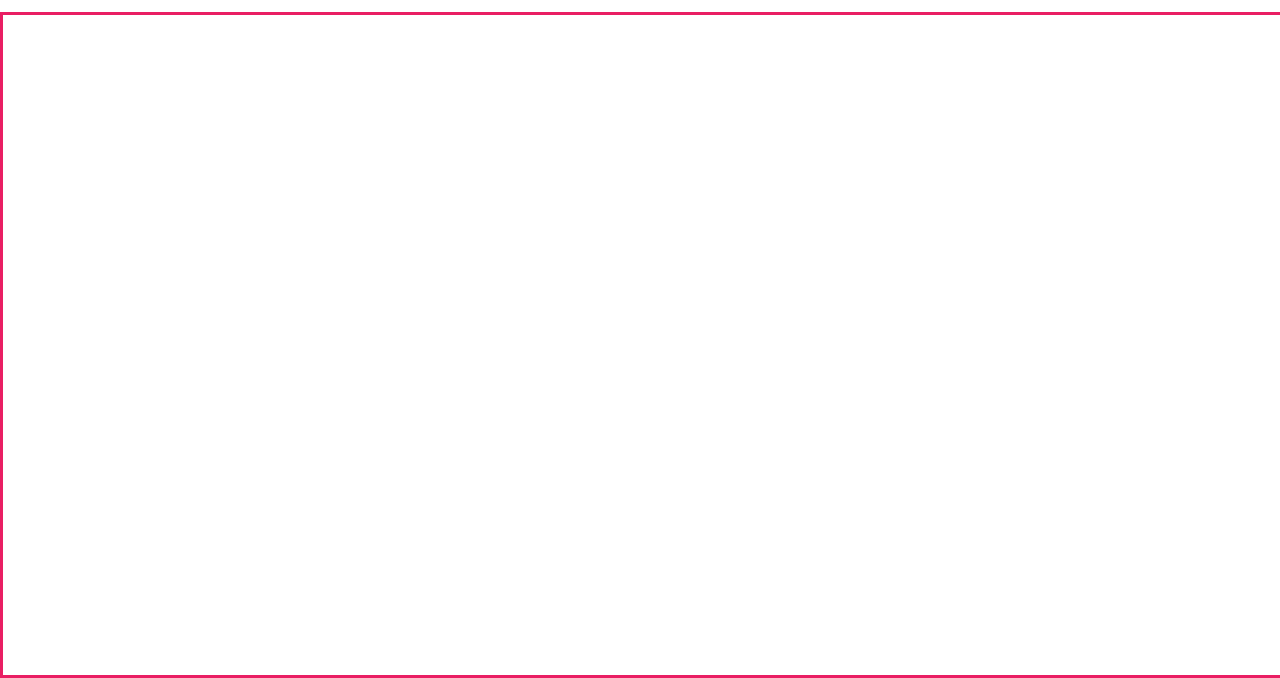
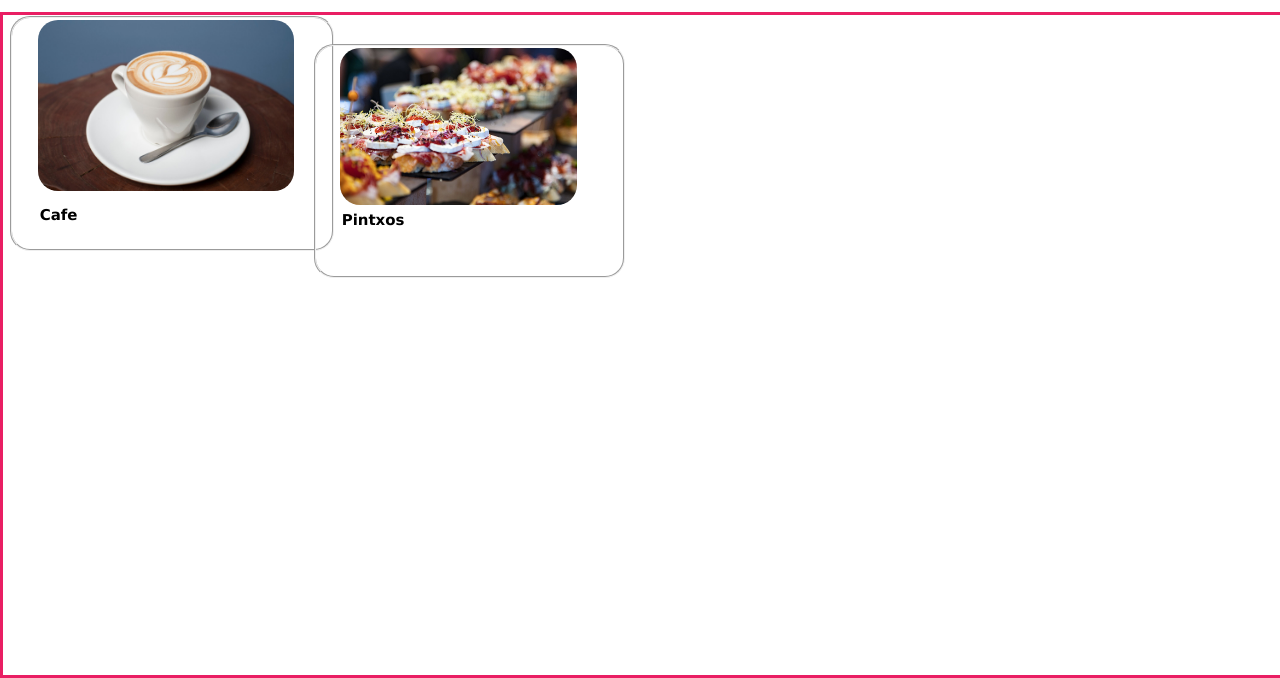
Before and after one commit to infabeti/Reto2-Otazua-Lucho, a plain HTML site: page locales/fervi.html in a window 1280 px wide. Shown: the part 188-866 px from the top of the page. Drawn offline with Linux system fonts and the light colour scheme.

Commit message:
productos añadidos en bares y cafeterias

```diff
--- a/locales/fervi.html
+++ b/locales/fervi.html
@@ -32,7 +32,14 @@
 			<tbody>
 				<tr>
 					<td>
-
+						<fieldset class="prod1">
+							<img src="../src/img/productos/cafe.jpg" class="prod1">
+							<h3 class="prod1l">Cafe</h3>
+						</fieldset>
+						<fieldset class="prod2">
+							<img src="../src/img/productos/pintxos.jpg" class="prod2">
+							<h3 class="prod2l">Pintxos</h3>
+						</fieldset>
 					</td>
 				</tr>
 			</tbody>
--- a/src/css/barpresley.css
+++ b/src/css/barpresley.css
@@ -116,3 +116,28 @@ fieldset.prod1 {
 	padding: 0;
 	margin-left: 2%;
 }
+
+.prod2 {
+	display: inline-block;
+	margin-top: 0.5%;
+	margin-left: 8%;
+	align-content: left;
+	width: 77%;
+	left: 45%;
+	border-radius: 20px;
+}
+
+.prod2l {
+	margin-left: 8.5%;
+	margin-top: 1%;
+}
+
+fieldset.prod2 {
+	top: 29%;
+	position: absolute;
+	width: 24em;
+	height: 18em;
+	margin: 0;
+	padding: 0;
+	left: 24.5%;
+}
--- a/src/css/ermita.css
+++ b/src/css/ermita.css
@@ -92,3 +92,52 @@ body {
 	background-color: #EC407A;
 	border: 2px solid #E91E63;
 }
+
+.prod1 {
+	display: block;
+	margin-top: 0.5%;
+	margin-left: 8%;
+	align-content: left;
+	width: 80%;
+	left: 55%;
+	border-radius: 20px;
+}
+
+.prod1l {
+	margin-left: 8.5%;
+}
+
+fieldset.prod1 {
+	margin-top: 1%;
+	display: block;
+	width: 25em;
+	height: 18em;
+	margin: 0;
+	padding: 0;
+	margin-left: 2%;
+}
+
+.prod2 {
+	display: inline-block;
+	margin-top: 0.5%;
+	margin-left: 8%;
+	align-content: left;
+	width: 77%;
+	left: 45%;
+	border-radius: 20px;
+}
+
+.prod2l {
+	margin-left: 8.5%;
+	margin-top: 1%;
+}
+
+fieldset.prod2 {
+	top: 29%;
+	position: absolute;
+	width: 24em;
+	height: 18em;
+	margin: 0;
+	padding: 0;
+	left: 24.5%;
+}
--- a/src/css/fervi.css
+++ b/src/css/fervi.css
@@ -92,3 +92,52 @@ body {
 	background-color: #EC407A;
 	border: 2px solid #E91E63;
 }
+
+.prod1 {
+	display: block;
+	margin-top: 0.5%;
+	margin-left: 8%;
+	align-content: left;
+	width: 80%;
+	left: 55%;
+	border-radius: 20px;
+}
+
+.prod1l {
+	margin-left: 8.5%;
+}
+
+fieldset.prod1 {
+	margin-top: 1%;
+	display: block;
+	width: 25em;
+	height: 18em;
+	margin: 0;
+	padding: 0;
+	margin-left: 2%;
+}
+
+.prod2 {
+	display: inline-block;
+	margin-top: 0.5%;
+	margin-left: 8%;
+	align-content: left;
+	width: 77%;
+	left: 45%;
+	border-radius: 20px;
+}
+
+.prod2l {
+	margin-left: 8.5%;
+	margin-top: 1%;
+}
+
+fieldset.prod2 {
+	top: 29%;
+	position: absolute;
+	width: 24em;
+	height: 18em;
+	margin: 0;
+	padding: 0;
+	left: 24.5%;
+}
--- a/src/css/granstop.css
+++ b/src/css/granstop.css
@@ -92,3 +92,52 @@ body {
 	background-color: #EC407A;
 	border: 2px solid #E91E63;
 }
+
+.prod1 {
+	display: block;
+	margin-top: 0.5%;
+	margin-left: 8%;
+	align-content: left;
+	width: 80%;
+	left: 55%;
+	border-radius: 20px;
+}
+
+.prod1l {
+	margin-left: 8.5%;
+}
+
+fieldset.prod1 {
+	margin-top: 1%;
+	display: block;
+	width: 25em;
+	height: 18em;
+	margin: 0;
+	padding: 0;
+	margin-left: 2%;
+}
+
+.prod2 {
+	display: inline-block;
+	margin-top: 0.5%;
+	margin-left: 8%;
+	align-content: left;
+	width: 77%;
+	left: 45%;
+	border-radius: 20px;
+}
+
+.prod2l {
+	margin-left: 8.5%;
+	margin-top: 1%;
+}
+
+fieldset.prod2 {
+	top: 29%;
+	position: absolute;
+	width: 24em;
+	height: 18em;
+	margin: 0;
+	padding: 0;
+	left: 24.5%;
+}
```
Also changed, not shown: locales/barpresley.html (+2 -2 lines), locales/ermita.html (+8 -1 lines), locales/granstop.html (+8 -1 lines).
